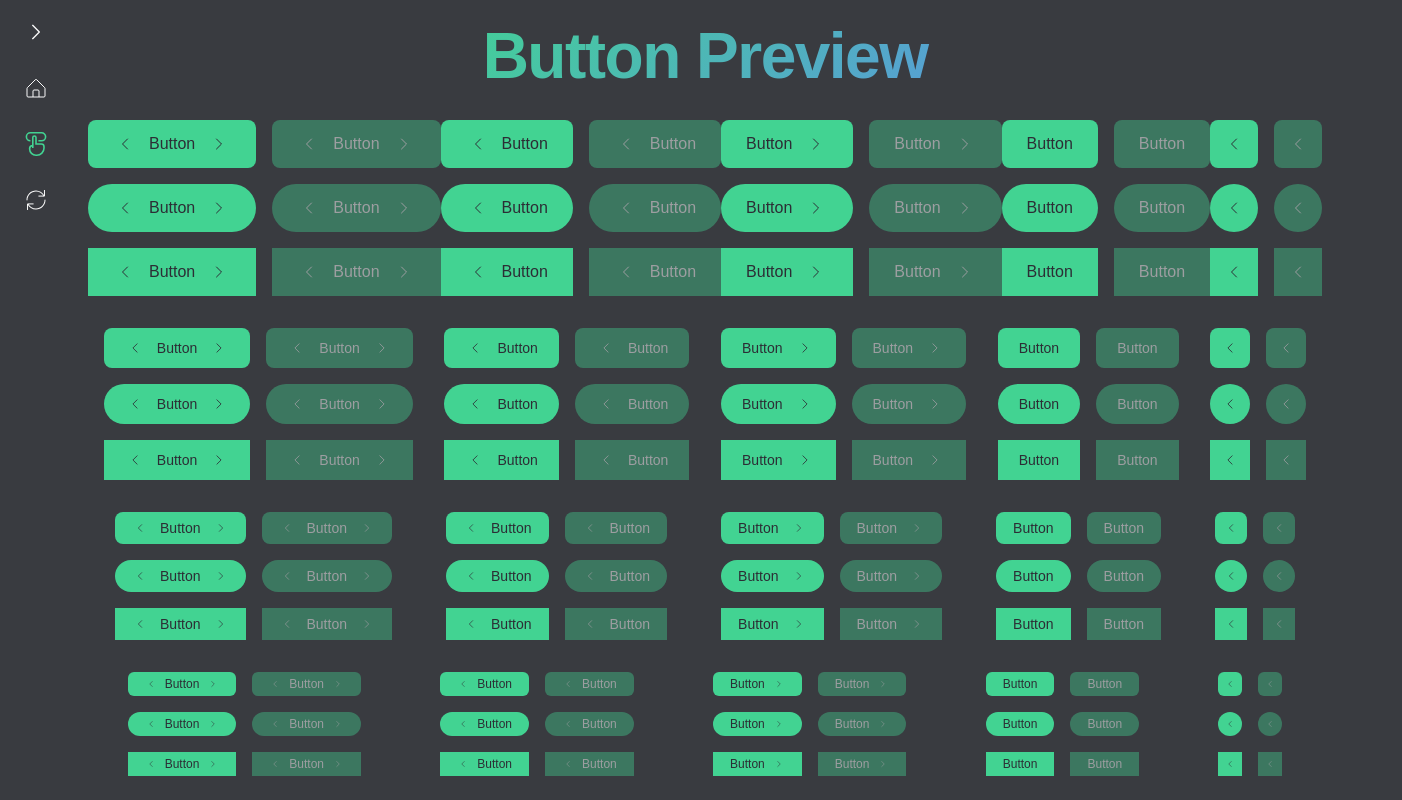
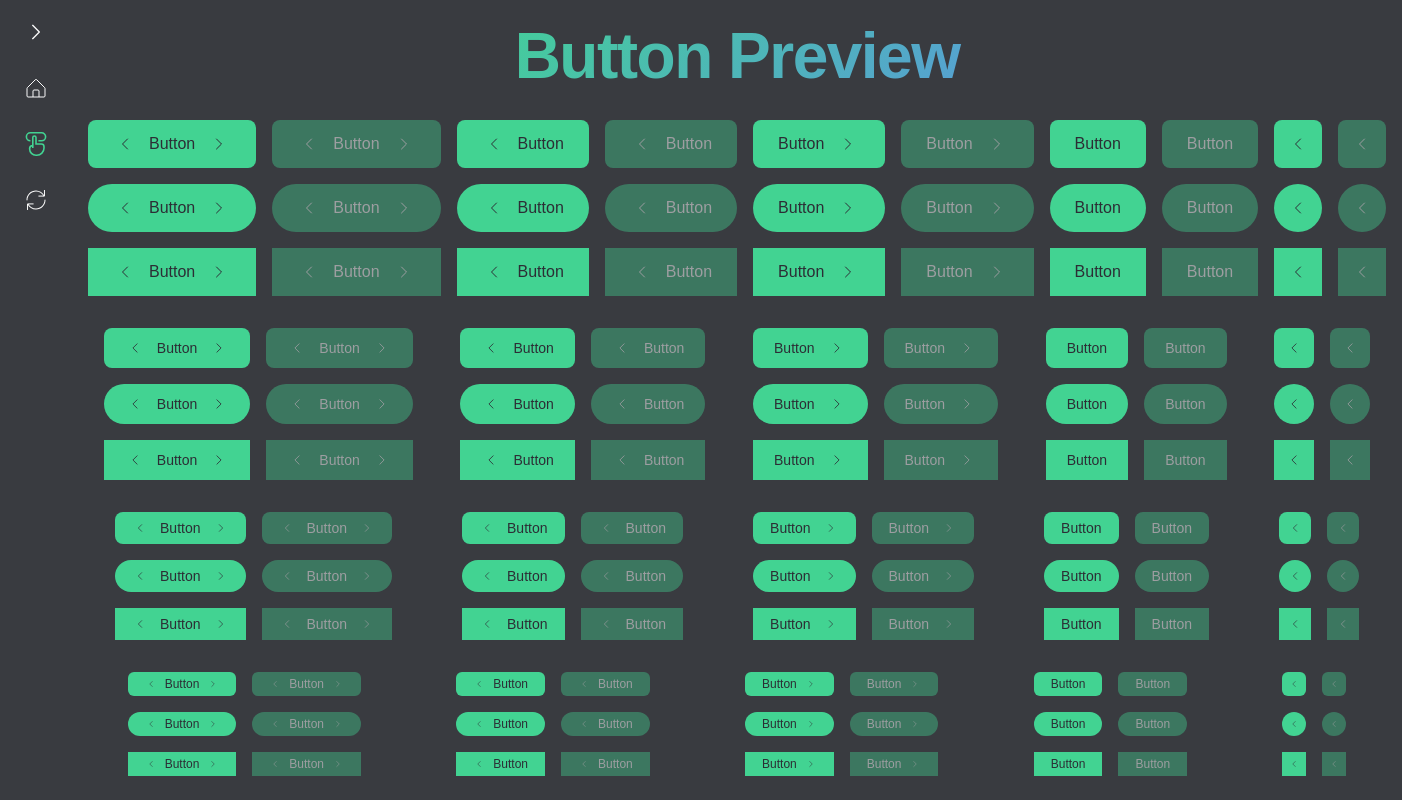
Before and after one commit to Un2mercey/vue-playground, a Vue app: page /button-preview in a window 1280 px wide. Shown: the top 800 px of the page, 1402 px wide, since content can reach past the window. Built offline with nearby package versions, Linux system fonts and the light colour scheme.

Commit message:
button preview

```diff
--- a/src/views/ButtonPreview.vue
+++ b/src/views/ButtonPreview.vue
@@ -19,7 +19,7 @@
                             <grid-row
                                 align="stretch"
                                 justify="space-around"
-                                class="flex-nowrap"
+                                class="gap-4 flex-nowrap"
                             >
                                 <grid-col class="d-flex gap-4 flex-grow-0">
                                     <AppButton
```
